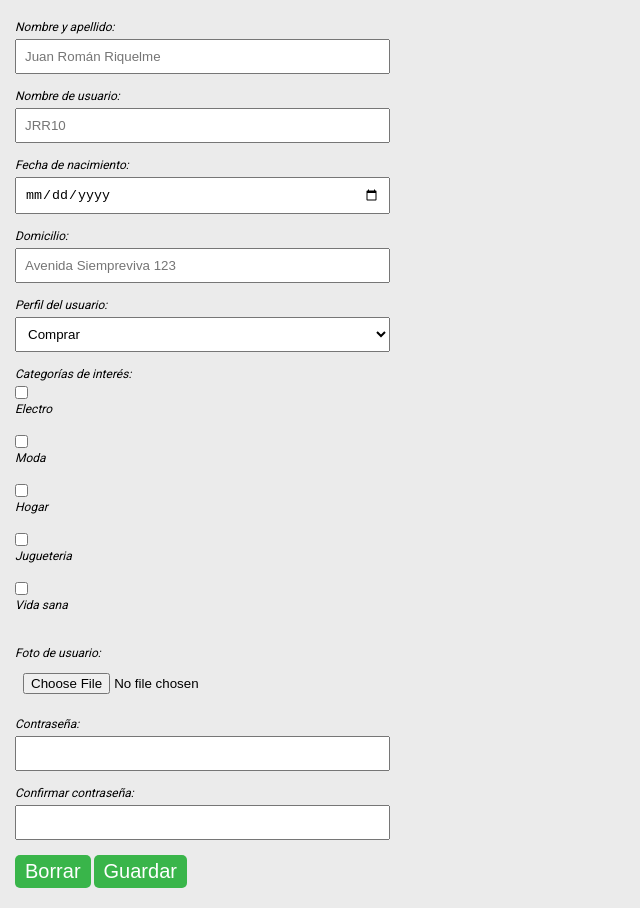
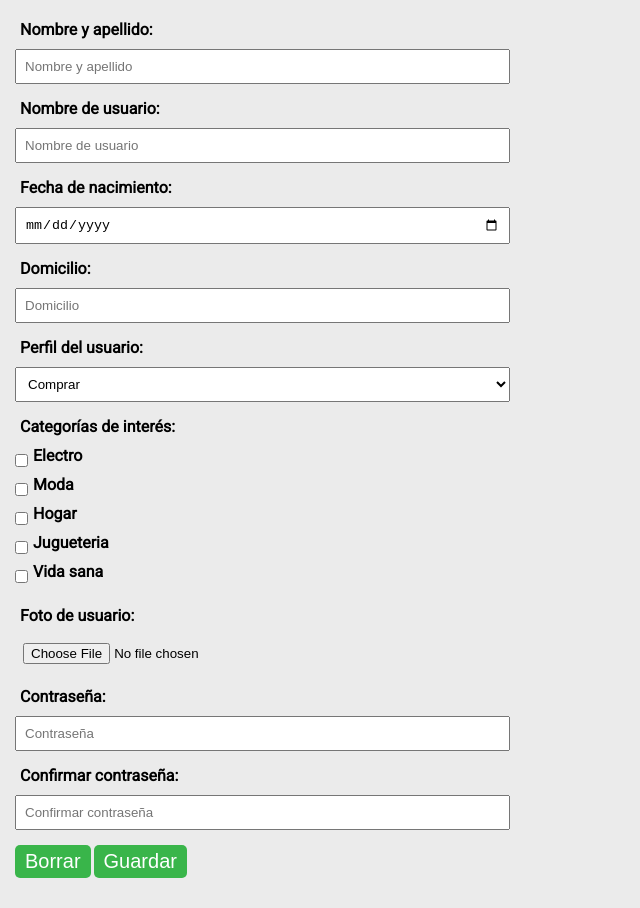
Before and after one commit to fjloromeyer/mercadoLiebreDH, a website: page views/register.html in a window 1280 px wide. Shown: the whole page, without its empty margins (0-640 px from the left). Drawn offline with Linux system fonts and the light colour scheme.

Commit message:
emprolijamiento de form register

```diff
--- a/public/css/styles-desktop.css
+++ b/public/css/styles-desktop.css
@@ -1,3 +1,9 @@
+@media (min-width: 1000px) {
+  .control {
+    width: 495px;
+  }
+}
+
 @media (min-width: 1200px) {
   .wrapper {
     width: 25%;
--- a/public/css/styles.css
+++ b/public/css/styles.css
@@ -141,22 +141,36 @@ footer.centrado {
 
 .crear-formulario {
   padding: 20px 15px;
+  display: inline-block;
+  text-align: left;
+  width: 100%;
 }
 
 .control-formulario {
   margin-bottom: 15px;
+  width: 50%;
+}
+
+.control-formulario .categoria {
+  display: flex;
 }
 
 .control-formulario label {
-  margin-bottom: 5px;
-  font-style: italic;
+  margin-bottom: 10px;
   display: block;
+  font-size: 16px;
+  font-weight: bold;
+  margin-left: 5px;
+}
+
+.control-formulario label .hide {
+  visibility: hidden;
 }
 
 .control {
-  width: 30%;
   padding: 8px;
   align-items: center;
+  width: 100%;
 }
 
 .boton-formulario {
--- a/views/register.html
+++ b/views/register.html
@@ -32,33 +32,33 @@
   <body>
     <form action="/register" method="POST" class="crear-formulario">
     <div class="control-formulario">
-      <label>Nombre y apellido:</label>
+      <label class="hide">Nombre y apellido:</label>
       <input
         type="text"
         name="nombre"
-        placeholder="Juan Román Riquelme"
+        placeholder="Nombre y apellido"
         class="control"
       />
     </div>
     <div class="control-formulario">
-      <label>Nombre de usuario:</label>
-      <input type="text" name="usuario" placeholder="JRR10" class="control" />
+      <label class="hide">Nombre de usuario:</label>
+      <input type="text" name="usuario" placeholder="Nombre de usuario" class="control" />
     </div>
     <div class="control-formulario">
       <label>Fecha de nacimiento:</label>
       <input
         type="date"
         name="fechaNacimiento"
-        placeholder="1978-06-24"
+        placeholder="mm/dd/yyyy"
         class="control"
       />
     </div>
     <div class="control-formulario">
-      <label>Domicilio:</label>
+      <label class="hide">Domicilio:</label>
       <input
         type="text"
         name="domicilio"
-        placeholder="Avenida Siempreviva 123"
+        placeholder="Domicilio"
         class="control"
       />
     </div>
@@ -71,12 +71,20 @@
     </div>
     <div class="control-formulario">
       <label>Categorías de interés:</label>
+      <div class="categoria">
         <input type="checkbox" id="electro" name="electro" value="electro" />
         <label for="electro">Electro</label><br />
+      </div>
+      <div class="categoria">
         <input type="checkbox" id="moda" name="moda" value="moda" />
         <label for="moda">Moda</label><br />
+      </div>
+      <div class="categoria">
         <input type="checkbox" id="hogar" name="hogar" value="hogar" />
         <label for="hogar">Hogar</label><br />
+      </div>
+
+      <div class="categoria">
         <input
         type="checkbox"
         id="jugueteria"
@@ -84,8 +92,12 @@
         value="jugueteria"
         />
         <label for="jugueteria">Jugueteria</label><br />
+      </div>
+
+      <div class="categoria">
         <input type="checkbox" id="vidaSana" name="vidaSana" value="vidaSana" />
         <label for="vidaSana">Vida sana</label><br />
+      </div>
     </div>
     <div class="control-formulario">
       <label>Foto de usuario:</label>
@@ -93,12 +105,12 @@
       </input>
     </div>
     <div class="control-formulario">
-      <label>Contraseña:</label>
-      <input type="password" name="contrasena" class="control" />
+      <label class="hide">Contraseña:</label>
+      <input type="password" name="contrasena" placeholder="Contraseña" class="control" />
     </div>
     <div class="control-formulario">
-      <label>Confirmar contraseña:</label>
-      <input type="password" name="contrasena" class="control" />
+      <label class="hide">Confirmar contraseña:</label>
+      <input type="password" name="contrasena" placeholder="Confirmar contraseña" class="control" />
     </div>
     <div>
     <button type="reset" class="boton-formulario">Borrar</button>
```
Also changed, not shown: views/login.html (+2 -2 lines). Lines whose indentation alone changed are shown as unchanged.
